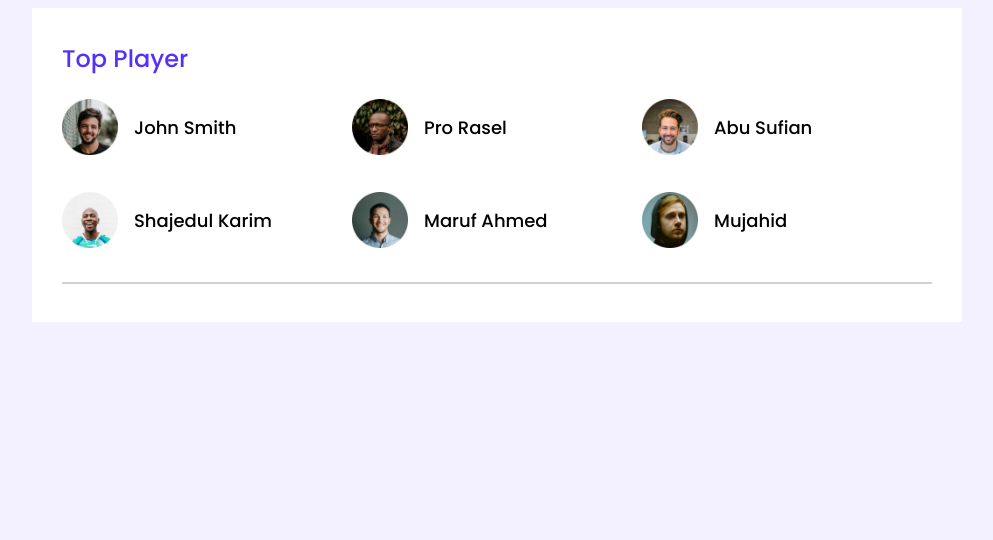
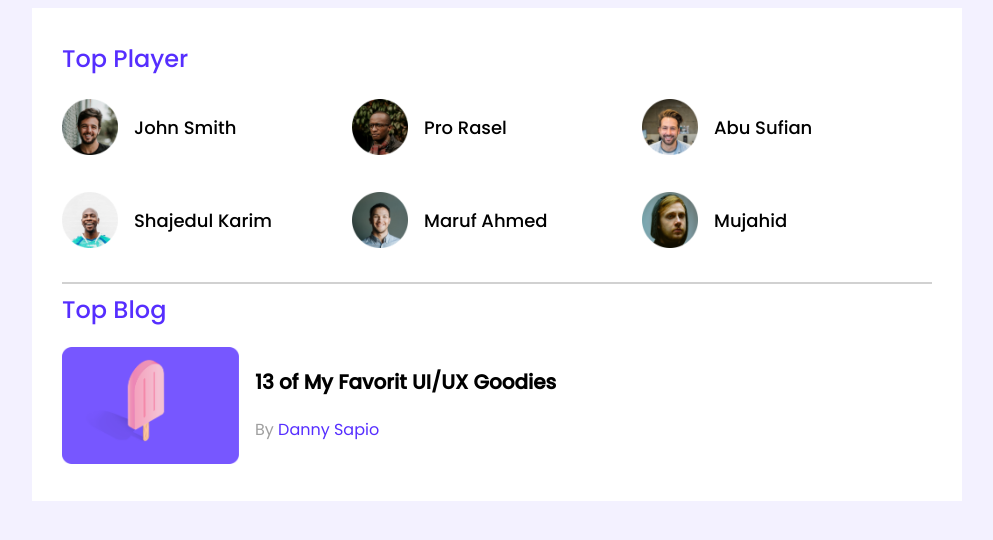
Before and after one commit to hasan-3/leader-board-css3, a plain HTML site: page index.html in a window 1280 px wide. Shown: the whole page, without its empty margins (143-1136 px from the left). Drawn offline with Linux system fonts and the light colour scheme.

Commit message:
top blogs added

```diff
--- a/index.html
+++ b/index.html
@@ -49,6 +49,21 @@
                 </div>
             </div>
             <hr>
+            <div class="top-blogs">
+                <h2 class="section-title">Top Blog</h2>
+                <div class="blogs">
+                    <article class="blog">
+                        <div class="thumnail">
+                            <img src="images/blogs/blog-1.png" alt="">
+                        </div>
+                        <div class="blog-info">
+                            <h3 class="blog-title">13 of My Favorit UI/UX Goodies</h3>
+                            <p class="blog-author">By <a href="">Danny Sapio</a></p>
+
+                        </div>
+                    </article>
+                </div>
+            </div>
         </section>
     </main>
 </body>
--- a/styles/style.css
+++ b/styles/style.css
@@ -57,3 +57,35 @@ hr {
     font-weight: 500;
     font-size: 18px;
 }
+
+/*---------------------------
+ top blogs styles
+ ---------------------------- */
+.blog {
+    display: flex;
+}
+
+.blog .thumnail img {
+    width: 177px;
+    height: 117px;
+}
+
+.blog-info {
+    margin-left: 16px;
+}
+
+.blog-title {
+    color: #000000;
+    font-size: 20px;
+}
+
+.blog-author {
+    color: #9F9F9F;
+    font-size: 16px;
+}
+
+.blog-author a {
+    text-decoration: none;
+    color: #562EFF;
+    font-size: 16px;
+}
```
